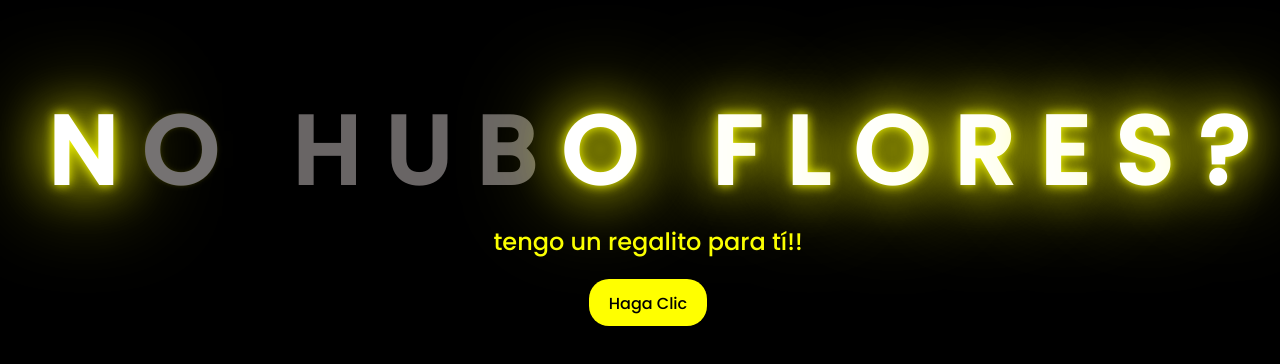
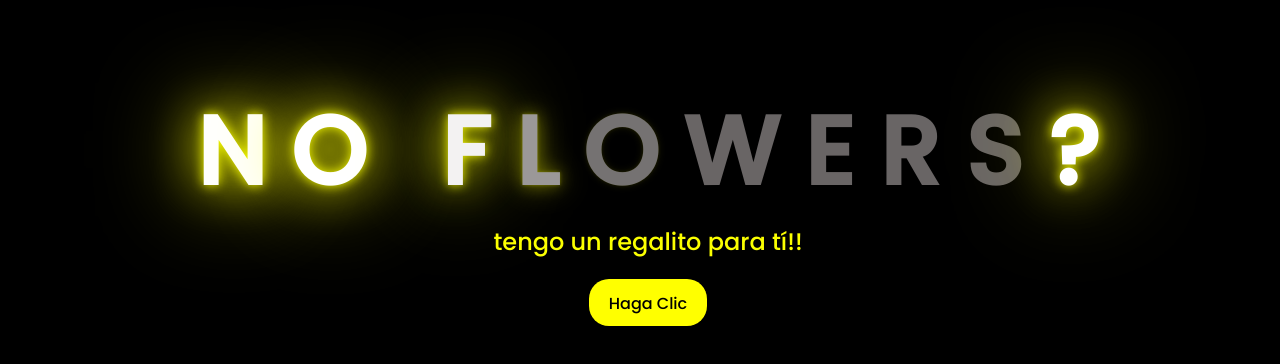
Before and after one commit to JW33D/prueba, a plain HTML site: page index.html in a window 1280 px wide. Shown: the part 206-570 px from the top of the page. Drawn offline with Linux system fonts and the light colour scheme.

Commit message:
Add files via upload

```diff
--- a/css/style.css
+++ b/css/style.css
@@ -28,17 +28,25 @@ body{
         color: #696565;
         text-shadow: none;
     }
+}.greetings > span:nth-child(3){
+    animation-delay: .05s ;
 }
-.greetings > span:nth-child(2){
+.greetings > span:nth-child(4){
+    animation-delay: .15s ;
+}
+.greetings > span:nth-child(5){
     animation-delay: .2s ;
 }
-.greetings > span:nth-child(3){
+.greetings > span:nth-child(6){
+    animation-delay: .25s ;
+}
+.greetings > span:nth-child(7){
     animation-delay: .4s ;
 }
-.greetings > span:nth-child(4){
+.greetings > span:nth-child(8){
     animation-delay: .6s;
 }
-.greetings > span:nth-child(5){
+.greetings > span:nth-child(9){
     animation-delay: .8s;
 }
 
--- a/index.html
+++ b/index.html
@@ -14,20 +14,21 @@
         <span>N</span>
         <span>O</span>
         &nbsp;
-        <span>H</span>
-        <span>U</span>
-        <span>B</span>
-        <span>O</span>
-        &nbsp;
         <span>F</span>
         <span>L</span>
         <span>O</span>
+        <span>W</span>
+        <span>E</span>
         <span>R</span>
-        <span>E</span>
         <span>S</span>
         <span>?</span>
+
     </div>
     <div class="greetings">
+        <span></span>
+        <span></span>
+        <span></span>
+        <span></span>
         <span></span>
         <span></span>
         <span></span>
```
